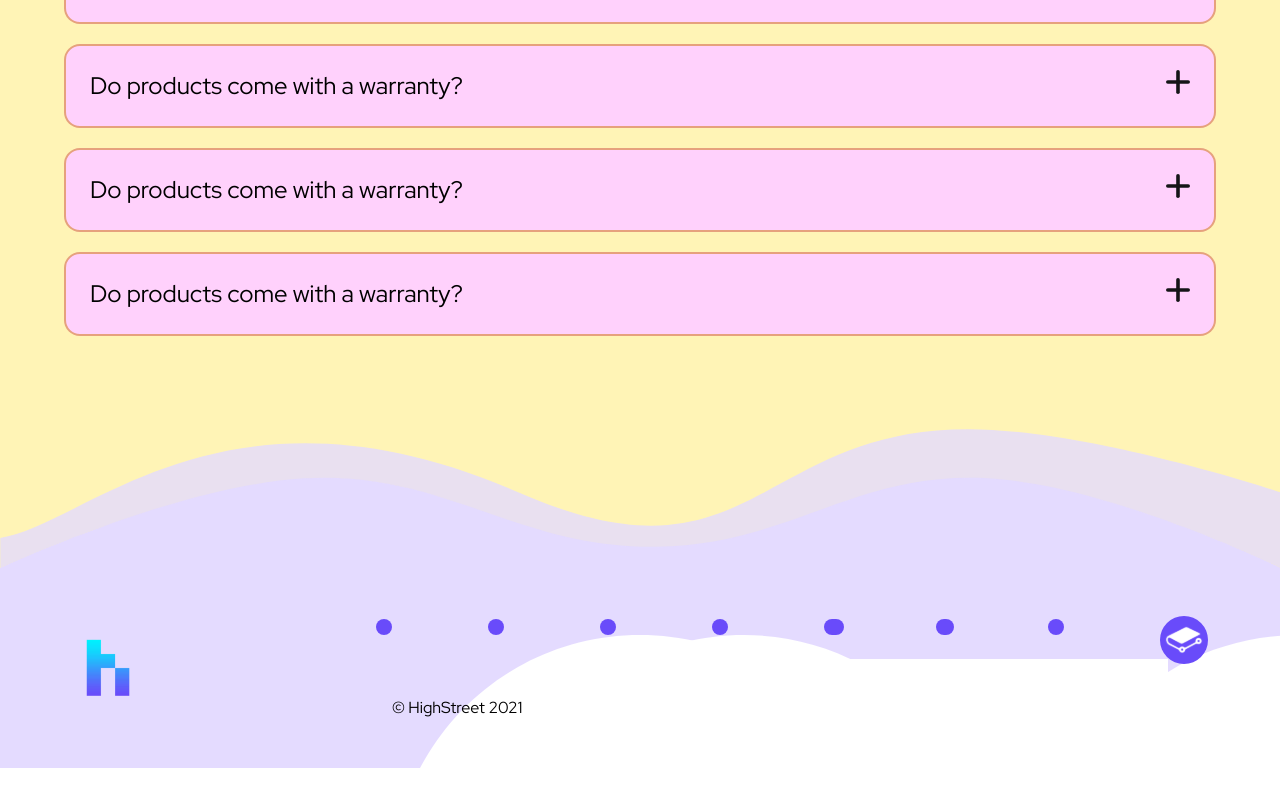
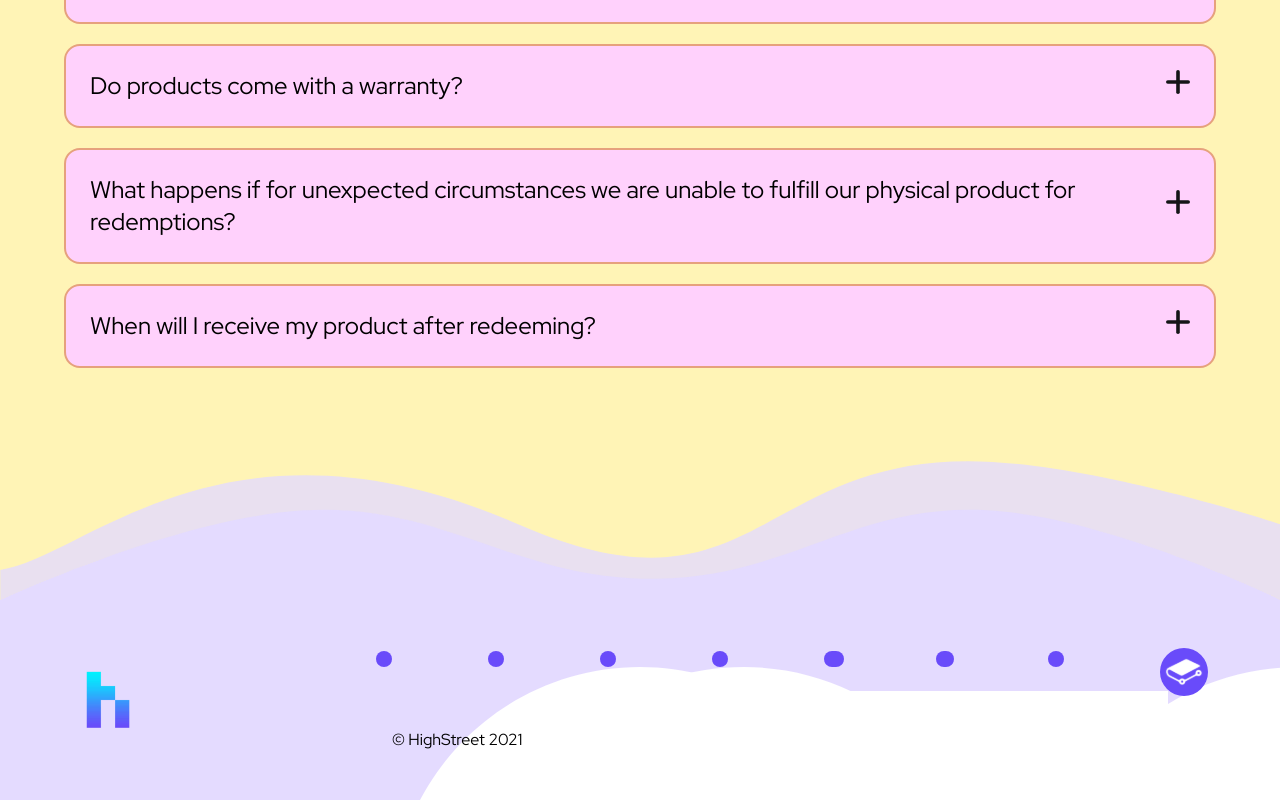
Before and after one commit to hyplabs/highstreet-market, a Next.js app: page /about in a window 1280 px wide. Shown: the part 4672-5472 px from the top of the page. Before the commit the page ends 5440 px from the top, so only its background shows below. Built offline with nearby package versions, Linux system fonts and the light colour scheme.

Commit message:
updated faq

```diff
--- a/pages/about.tsx
+++ b/pages/about.tsx
@@ -182,12 +182,12 @@ export default function About() {
 						answer: 'All products come with the original manufacturer’s warranty unless otherwise noted in the product description'
 					},
 					{
-						question: 'Do products come with a warranty?',
-						answer: 'Once redeemed products cannot be refunded from HighStreet, for physical product defects, please contact the Brand/Manufacturer.'
+						question: 'What happens if for unexpected circumstances we are unable to fulfill our physical product for redemptions?',
+						answer: 'An insurance fund is set up built from our transaction fees to specifically address issues like these. It is 100% our fault if our merchants cannot deliver, thus we will refund our users based on their redeemed value and sunset the curves right away'
 					},
 					{
-						question: 'Do products come with a warranty?',
-						answer: 'HighStreet currently does not support the resale of redeemed items on its marketplace.'
+						question: 'When will I receive my product after redeeming?',
+						answer: 'Upon redeeming you will after to KYC to confirm email and address, you will then receive a date for when your product will be shipped'
 					}
 				]}
 			/>
--- a/pages/index.tsx
+++ b/pages/index.tsx
@@ -52,7 +52,7 @@ export default function Home() {
       />
       <div className='bg-gradient-to-b from-yellow to-beige py-24'>
         <h3 className='text-2xl lg:text-5xl text-center py-12 p-4 font-bold lg:leading-relaxed lg:w-2/3 mx-auto'>
-          HighStreet is the bridge between the Real, Web, and Virtual Worlds
+          HighStreet is the bridge between Virtual Worlds, Real life, and  Web
         </h3>
         <div className='flex lg:flex-row flex-col'>
           <div className='flex-1 text-center'>
```
Also changed, not shown: public/images/vr-2.png, 1 other file (tests, documents, lock files or other folders).
